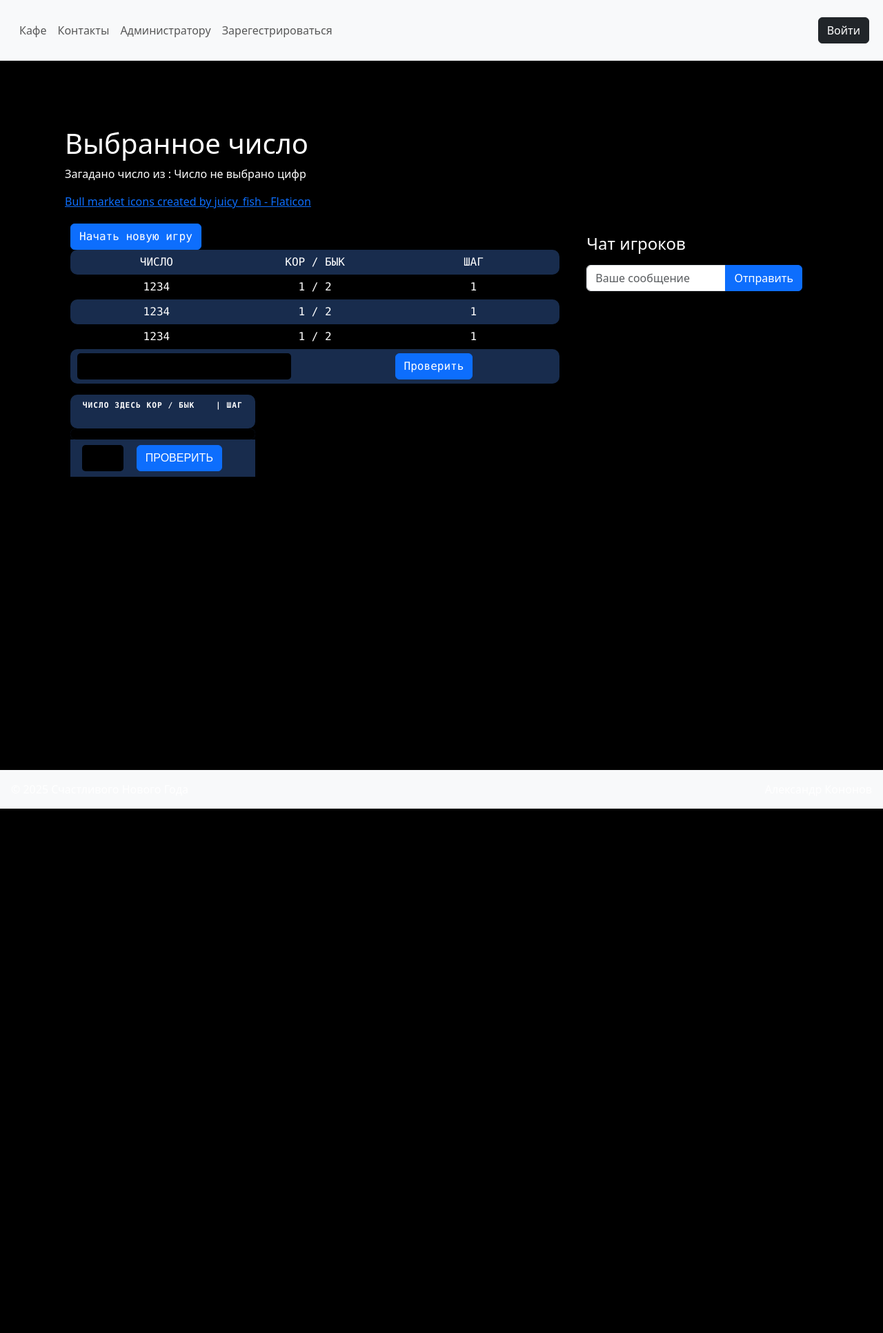
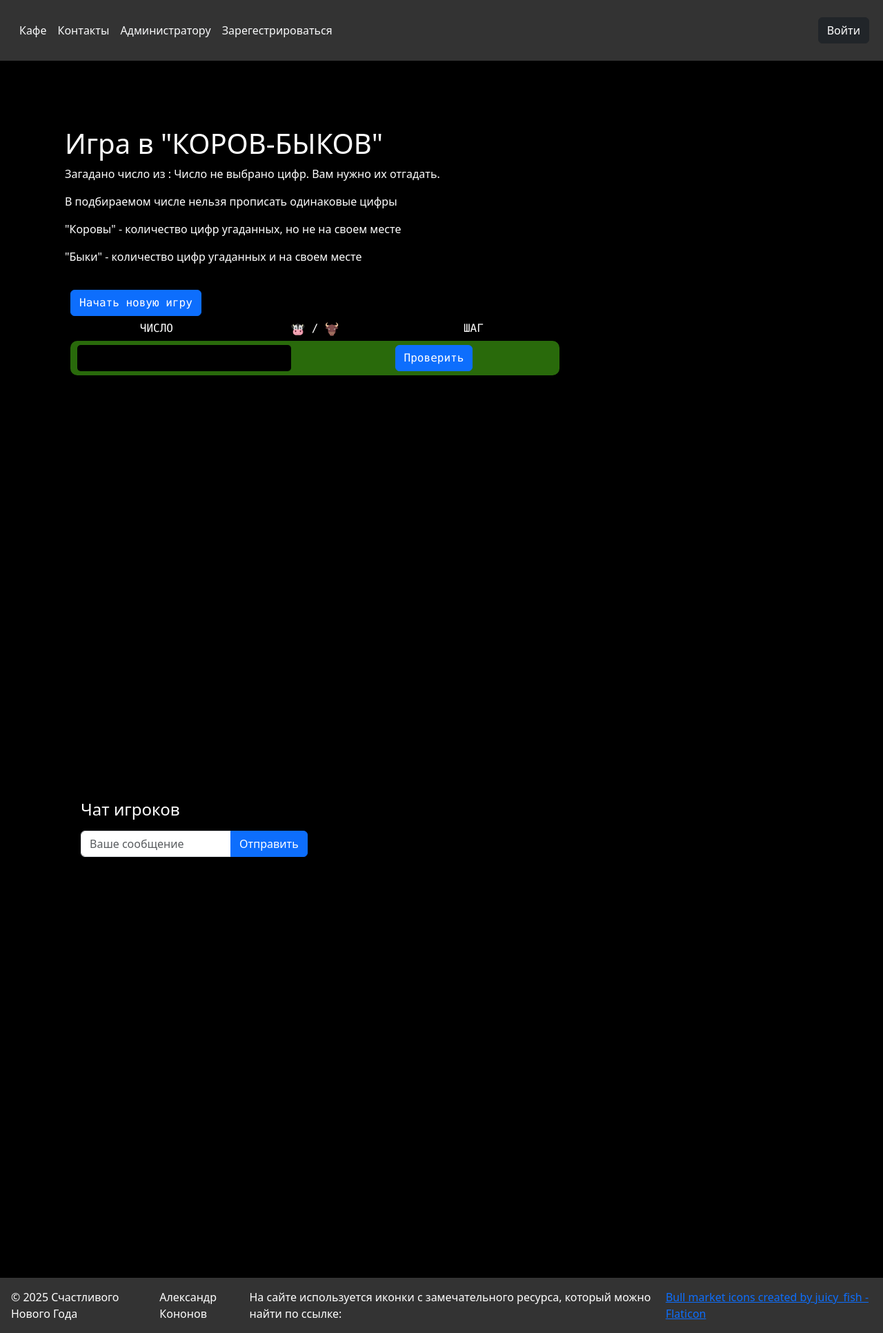
Before and after one commit to Alexzander19/CowAndBull, a Django app: page /deep/ in a window 1280 px wide. Shown: the whole page at 69% size. Before the commit the page ends 1172 px from the top, so only its background shows below. Run offline with Django 5.2, Linux system fonts and the light colour scheme; lists and menus that the app fills with data are empty; some libraries are stand-ins or nearby versions.

Commit message:
Таблица строится тегом DIV
Как-то так. Основной функционал игры работает. Можно пока двигаться дальше по проекту.

```diff
--- a/COWandBULL/VisualStudio/cowandbool/cowandbool/static/css/style.css
+++ b/COWandBULL/VisualStudio/cowandbool/cowandbool/static/css/style.css
@@ -7,8 +7,15 @@
   color: #fff;
 }
 
+.my-color-for-partials {
+  background-color: #333!important;
 
+}
+.nav-link {
 
+  color: #f8f9fa;
+
+}
 
 
 
@@ -212,6 +219,13 @@
     height: 70vh;
   }
 
+  .cow-bull-image {
+
+    width: 20px;
+    height: 20px;
+
+  }
+
 
 
 /* Дополнительные стили ДЛЯ ОКНА ВЫБОРА И ВСПЛЫВАЮЩЕГО ОКНА ВЫБОРА КОЛИЧЕСТВА ЦИФР*/
@@ -269,6 +283,12 @@
 
 .table-game .table-row:last-child .table-col:nth-child(2) {
   width: 25%;
+
+}
+
+#div-table-interactive {
+  background-color: rgb(41 106 11);
+
 }
 
 .table-game .table-row {
@@ -281,6 +301,10 @@
 .table-game .table-row .table-col {
   width: 33.33%;
   text-align: center;
+
+}
+.bigger-font {
+  font-size: 23px;
 }
 
 .table-game .table-input {
--- a/COWandBULL/VisualStudio/cowandbool/cowandbool/static/js/function.js
+++ b/COWandBULL/VisualStudio/cowandbool/cowandbool/static/js/function.js
@@ -183,39 +183,86 @@
 
 function addRow(id,userNUM, cowBull){
 
+                // <div id = "div-table-interactive" >
+                //   <div class="table-row">
+                //     <div class="table-col">ЧИСЛО</div>
+                //     <div class="table-col">КОР / БЫК</div>
+                //     <div class="table-col">ШАГ</div>
+                //   </div>
+                //   <div class="table-row" >
+                //     <div class="table-col">1234</div>
+                //     <div class="table-col">1 / 2</div>
+                //     <div class="table-col">1</div>
+                //   </div>
+
+    // Создаем элемент <img> для замены "кор"
+    let cowImage = document.createElement("img");
+    cowImage.src = '/static/img/cow.png';
+    cowImage.alt = "Кор";
+    cowImage.className = "cow-bull-image";
 
 
-    let tbody = document.getElementById(id).getElementsByTagName("tbody")[0];
-    let row = document.createElement("tr")
+
+    // Создаем элемент <img> для замены "бык"
+    let bullImage1 = document.createElement("img");
+    bullImage1.src = '/static/img/bull.png';
+    bullImage1.alt = "Бык";
+    bullImage1.className = "cow-bull-image";
 
 
-    // Создаем элемент <img> для замены "коровы"
-    let cowImage = document.createElement("img");
-    cowImage.src = '/static/img/cow.png';
-    cowImage.alt = "К";
-    cowImage.style.width = "20px";
-    cowImage.style.height = "20px";
 
-    // Создаем элемент <img> для замены "бы" (если нужно)
-    let bullImage = document.createElement("img");
-    bullImage.src = '/static/img/bull.png';
-    bullImage.alt = "Б";
-    bullImage.style.width = "20px";
-    bullImage.style.height = "20px";
+    let divTableInteractive = document.getElementById("div-table-interactive")
+
+    let divRow = document.createElement("div")
+    divRow.className = "table-row"
+
+    let divCol_1 = document.createElement("div")
+    divCol_1.className = "table-col bigger-font"
+    divCol_1.textContent = userNUM // userNUM
 
 
-    let td1 = document.createElement("td")
-    let pre1 = document.createElement("pre")
-    pre1.className = "pre-in-table"
-    // pre1.appendChild(document.createTextNode(userNUM + ' ' + cowBull[0] + ' ко ' + cowBull[1] + ' бы ' + ' ' + step))
-    pre1.appendChild(document.createTextNode(userNUM + ' ' + cowBull[0] + ' '));
-    pre1.appendChild(cowImage);
-    pre1.appendChild(document.createTextNode(' ' + cowBull[1] + ' '));
-    pre1.appendChild(bullImage);
-    pre1.appendChild(document.createTextNode(' |' + step))
+    let divCol_2 = document.createElement("div")
+    divCol_2.className = "table-col bigger-font"
+
+    divCol_2.textContent = cowBull[0] + " / " + cowBull[1]
+
+    let divCol_3 = document.createElement("div")
+    divCol_3.className = "table-col bigger-font"
+    divCol_3.textContent = step // step
+
+    divRow.appendChild(divCol_1)
+    divRow.appendChild(divCol_2)
+    divRow.appendChild(divCol_3)
+
+    // divTableInteractive.appendChild(divRow)
+
+    divTableInteractive.insertAdjacentElement('beforebegin', divRow);
 
 
-    td1.appendChild(pre1)
+
+
+
+
+
+    // let tbody = document.getElementById(id).getElementsByTagName("tbody")[0];
+    // let row = document.createElement("tr")
+
+
+
+
+
+    // let td1 = document.createElement("td")
+    // let pre1 = document.createElement("pre")
+    // pre1.className = "pre-in-table"
+    // // pre1.appendChild(document.createTextNode(userNUM + ' ' + cowBull[0] + ' ко ' + cowBull[1] + ' бы ' + ' ' + step))
+    // pre1.appendChild(document.createTextNode(userNUM + ' ' + cowBull[0] + ' '));
+    // pre1.appendChild(cowImage);
+    // pre1.appendChild(document.createTextNode(' ' + cowBull[1] + ' '));
+    // pre1.appendChild(bullImage);
+    // pre1.appendChild(document.createTextNode(' |' + step))
+
+
+    // td1.appendChild(pre1)
 
 
     // let td1 = document.createElement("td")
@@ -227,10 +274,10 @@
     // let td3 = document.createElement('td')
     // td3.appendChild(document.createTextNode(step))
 
-    row.appendChild(td1);
+    // row.appendChild(td1);
     // row.appendChild(td2);
     // row.appendChild(td3);
-    tbody.appendChild(row);
+    // tbody.appendChild(row);
 
 
     let timeSpend = document.getElementById('time')
--- a/COWandBULL/VisualStudio/cowandbool/cowandbool/static/js/script.js
+++ b/COWandBULL/VisualStudio/cowandbool/cowandbool/static/js/script.js
@@ -36,8 +36,8 @@
 
 
     // Очищаем таблицу точнее раздел tbody
-    let tbody = document.getElementById("myTable").getElementsByTagName("tbody")[0]
-    tbody.innerHTML = '';
+    // let tbody = document.getElementById("myTable").getElementsByTagName("tbody")[0]
+    // tbody.innerHTML = '';
 
     // Обнуляем все глобальные переменные
 
--- a/COWandBULL/VisualStudio/cowandbool/cowandbool/templates/mastermind/deepSeek2.html
+++ b/COWandBULL/VisualStudio/cowandbool/cowandbool/templates/mastermind/deepSeek2.html
@@ -7,9 +7,11 @@
 <!-- Основной контент -->
 
 <div class="container mt-5">
-    <h1>Выбранное число</h1>
-    <p>Загадано число из : <span id="selectedNumber"></span> цифр</p>
-    <a href="https://www.flaticon.com/free-icons/bull-market" title="bull market icons">Bull market icons created by juicy_fish - Flaticon</a>
+    <h1>Игра в "КОРОВ-БЫКОВ"</h1>
+    <p>Загадано число из : <span id="selectedNumber"></span> цифр. Вам нужно их отгадать.</p>
+    <p>В подбираемом числе нельзя прописать одинаковые цифры</p>
+    <p>"Коровы" - количество цифр угаданных, но не на своем месте</p>
+    <p>"Быки" - количество цифр угаданных и на своем месте</p>
 
 </div>
 
@@ -18,16 +20,19 @@
         <!-- Колонка игры -->
         <div class="col-12 col-md-8 game-column">
 
-            <div class="table-game">
+            <div class="table-game"  >
                 <button type="button" class="btn btn-primary" id ='openModalButton'  > Начать новую игру</button>
+                <!--<div class="table-game">  чтобы таблица продолжалась после автозаполнения   -->
 
-                <div>
                   <div class="table-row">
                     <div class="table-col">ЧИСЛО</div>
-                    <div class="table-col">КОР / БЫК</div>
+                    <div class="table-col">
+                      <img class = "cow-bull-image" src="/static/img/cow.png" alt = 'cow'> /
+                      <img class = "cow-bull-image" src="/static/img/bull.png" alt = 'bull'>
+                    </div>
                     <div class="table-col">ШАГ</div>
                   </div>
-                  <div class="table-row">
+                  <!-- <div class="table-row" >
                     <div class="table-col">1234</div>
                     <div class="table-col">1 / 2</div>
                     <div class="table-col">1</div>
@@ -41,34 +46,40 @@
                     <div class="table-col">1234</div>
                     <div class="table-col">1 / 2</div>
                     <div class="table-col">1</div>
+                  </div> -->
+
+
+                  <div class="table-row " id = "div-table-interactive">
+                    <div class="table-col align-left">
+                      <input id="userInput" autocomplete="off" class="table-input" >
+                    </div>
+                    <div class="table-col">
+                    <span id = 'timetext'> </span> <span id = 'time'></span>
+                    </div>
+                    <div class="table-col">
+                      <button class="btn btn-primary" onclick="cowBullUserTry(); return false;">Проверить</button>
+                    </div>
                   </div>
 
-                  <div class="table-row">
-                    <div class="table-col align-left">
-                      <input id="userInput" autocomplete="off" class="table-input">
-                    </div>
-                    <div class="table-col">
+            </div>
 
-                    </div>
-                    <div class="table-col">
-                      <button class="btn btn-primary">Проверить</button>
-                    </div>
-                  </div>
-                </div>
+
+
+
                     <!-- onclick="startGame();return false" -->
-                <table  id="myTable">
+                <!-- <table  id="myTable"> -->
                     <!-- <caption>
                       ИГРА в КОРОВ-БЫКОВ (4 цифры от 0 до 9)
                     </caption> -->
-                    <thead>
+                    <!-- <thead>
 
 
-                      <tr>
+                      <tr> -->
                         <!-- <th  scope="col">ВЫ НАЗВАЛИ ЧИСЛО</th>
                         <th scope="col">ЗДЕСЬ КОРОВ / БЫКОВ</th>
                         <th scope="col">ШАГ</th> -->
 
-                        <th scope="col" > <pre> ЧИСЛО ЗДЕСЬ КОР / БЫК    | ШАГ </pre></th>
+                        <!-- <th scope="col" > <pre> ЧИСЛО ЗДЕСЬ КОР / БЫК    | ШАГ </pre></th>
 
                       </tr>
                     </thead>
@@ -81,8 +92,8 @@
 
 
                       </tr>
-                      <tr>
-                        <div class = 'button-and-time'>
+                      <tr> -->
+                        <!-- <div class = 'button-and-time'>
 
                           <th class = 'button-and-time' >  <input id = 'userInput' class = 'userInputNumbers' autocomplete="off" > </input>
 
@@ -90,16 +101,16 @@
 
                           <span id = 'timetext'> </span> <span id = 'time'></span>
 
-                          </th> <!-- type="number"  -->
+                          </th>  type="number"  -->
                           <!-- <td id = 'time'></td> -->
-                        </div>
+                        <!-- </div>
                       </tr>
 
                     </tfoot>
                     <p>
 
                     </p>
-                </table>
+                </table> -->
 
 
 
--- a/COWandBULL/VisualStudio/cowandbool/cowandbool/templates/partials/footer.html
+++ b/COWandBULL/VisualStudio/cowandbool/cowandbool/templates/partials/footer.html
@@ -1,8 +1,10 @@
 
 
-<footer class="bg-body-tertiary p-3">
-    <div class="d-flex justify-content-between">
+<footer class="bg-body-tertiary p-3 my-color-for-partials">
+    <div class="d-flex justify-content-between ">
       <span>© 2025 Счастливого Нового Года</span>
       <span>Александр Кононов</span>
+      <span> На сайте используется иконки с замечательного ресурса, который можно найти по ссылке:</span>
+      <a href="https://www.flaticon.com/free-icons/bull-market" title="bull market icons">Bull market icons created by juicy_fish - Flaticon</a>
     </div>
   </footer>
--- a/COWandBULL/VisualStudio/cowandbool/cowandbool/templates/partials/header.html
+++ b/COWandBULL/VisualStudio/cowandbool/cowandbool/templates/partials/header.html
@@ -1,14 +1,14 @@
-<header>
-    <nav class="navbar navbar-expand-lg bg-body-tertiary">
+<header >
+    <nav class="navbar navbar-expand-lg bg-body-tertiary my-color-for-partials">
       <div class="container-fluid">
         <!-- <a class="navbar-brand" href="#">Список сеансов</a> -->
         <button class="navbar-toggler" type="button" data-bs-toggle="collapse" data-bs-target="#navbarNav" aria-controls="navbarNav" aria-expanded="false" aria-label="Toggle navigation">
           <span class="navbar-toggler-icon"></span>
         </button>
-        <div class="collapse navbar-collapse" id="navbarNav">
+        <div class="collapse navbar-collapse " id="navbarNav">
           <ul class="navbar-nav">
             <li class="nav-item">
-              <a class="nav-link" href="#">Кафе</a>
+              <a class="nav-link " href="#">Кафе</a>
             </li>
             <li class="nav-item">
               <a class="nav-link" href="#">Контакты</a>
```
Also changed, not shown: COWandBULL/VisualStudio/SCREEN/DIVная таблица заполняется.bmp (added).
